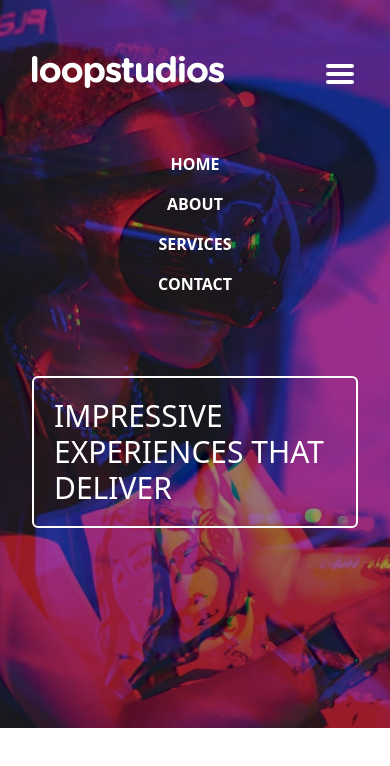
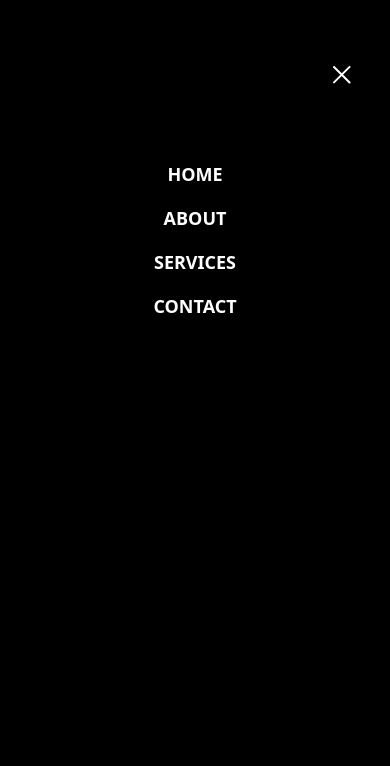
Before and after one commit to nirmalks/tailwind-loopstudios, a website: page src/index.html in a window 390 px wide. Both pictures are taken after a click on the button 342 px from the left and 72 px from the top of the page. Drawn offline with Linux system fonts and the light colour scheme.

Commit message:
Add full layout for transition from hamburger to close icon

```diff
--- a/src/index.html
+++ b/src/index.html
@@ -6,9 +6,9 @@
   <link href="./output.css" rel="stylesheet">
 </head>
 <body >
-  <section class="bg-mobile-hero md:bg-hero bg-cover bg-center md:bg-top bg-no-repeat">
+  <section id="hero" class="bg-mobile-hero md:bg-hero bg-cover bg-center md:bg-top bg-no-repeat">
     <div class="container max-w-screen-lg mx-auto md:flex flex-col text-white px-8 py-14">
-      <nav class=" flex items-center justify-between">
+      <nav class="flex items-center justify-between">
         <img src="./images/logo.svg">
 
         <nav class="md:flex hidden" id="desktop-menu">
@@ -18,20 +18,20 @@
           <a href="#" class="font-bold hover:underline">Contact</a>
         </nav>
 
-        <button id="hamburger-menu" class="block md:hidden h-8 w-8 relative ">
-          <span class="block bg-white opacity-100 w-7 h-1 mt-1 rounded-lg origin-top-left-0-0 transition"></span>
-          <span class="block bg-white opacity-100 w-7 h-1 mt-1 rounded-lg"></span>
-          <span class="block bg-white opacity-100 w-7 h-1 mt-1 rounded-lg origin-bottom-left-0-100 transition"></span>
+        <button id="hamburger-menu" class="block md:hidden text-white z-50">
+          <span class="hamburger-top-line block bg-white opacity-100 w-6 h-[2px] mt-1 rounded-lg origin-top-left-0-0 transition-transform"></span>
+          <span class="hamburger-middle-line block bg-white opacity-100 w-6 h-[2px] mt-1 rounded-lg"></span>
+          <span class="hamburger-bottom-line block bg-white opacity-100 w-6 h-[2px] mt-1 rounded-lg origin-bottom-left-0-100 transition-transform"></span>
         </button>
 
       </nav>
-      <nav id="mobile-menu" class="flex-col items-center hidden md:hidden gap-y-4 flex-wrap top-16 relative uppercase">
-        <a href="#" class="font-bold hover:underline hover:animate-spin">Home</a>
+      <nav id="mobile-menu" class="flex-col items-center hidden md:hidden gap-y-4 text-lg flex-wrap absolute p-10 top-0 left-0 pt-40  bg-black min-h-screen w-full uppercase">
+        <a href="#" class="font-bold hover:underline">Home</a>
         <a href="#" class="font-bold hover:underline">About</a>
         <a href="#" class="font-bold hover:underline">Services</a>
         <a href="#" class="font-bold hover:underline">Contact</a>
       </nav>
-      <div class="mt-36 mb-36 md:mx-0  p-5 md:p-12 border-2 uppercase text-3xl md:text-6xl md:max-w-lg border-white hover:animate-pulse rounded-md"> Impressive Experiences That Deliver</div>
+      <div class="mt-36 mb-36 md:mx-0 p-5 md:p-12 border-2 uppercase text-3xl md:text-6xl md:max-w-lg border-white hover:animate-pulse rounded-md"> Impressive Experiences That Deliver</div>
     </div>
   </section>
 </body>
@@ -41,8 +41,9 @@
     const mobileMenu = document.getElementById('mobile-menu');
 
     hamburgerBtn.addEventListener('click', () => {
-      hamburgerBtn.classList.toggle('cross-btn');
+      hamburgerBtn.classList.toggle('hamburger-open');
       mobileMenu.classList.toggle('hidden');
+      document.getElementById('hero').classList.toggle('bg-mobile-hero');
       mobileMenu.classList.toggle('flex');
     });
   });
--- a/src/style.css
+++ b/src/style.css
@@ -1,3 +1,22 @@
 @tailwind base;
 @tailwind components;
 @tailwind utilities;
+
+.hamburger-middle-line {
+    @apply block;
+}
+
+.hamburger-open {
+    @apply transition-transform ease-linear duration-500;
+    .hamburger-top-line {
+        transform: rotate(45deg) translateY(-1px) translateX(-1px);
+    }
+
+    .hamburger-bottom-line {
+        transform: rotate(-45deg) translateY(2px) translateX(-2px);
+    }
+
+    .hamburger-middle-line {
+        @apply opacity-0;
+    }
+}
```
Also changed, not shown: src/output.css.
